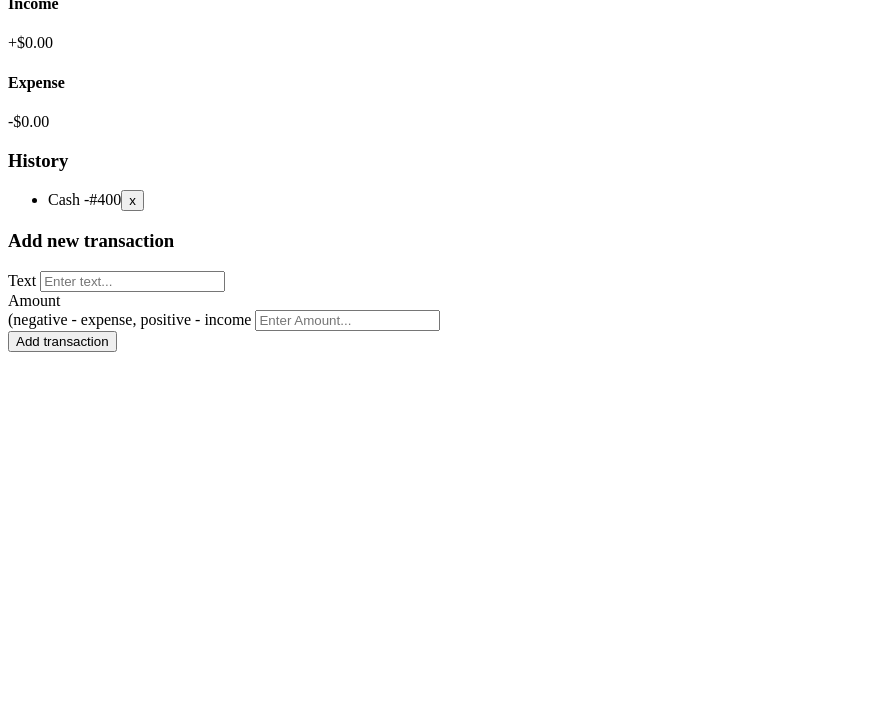
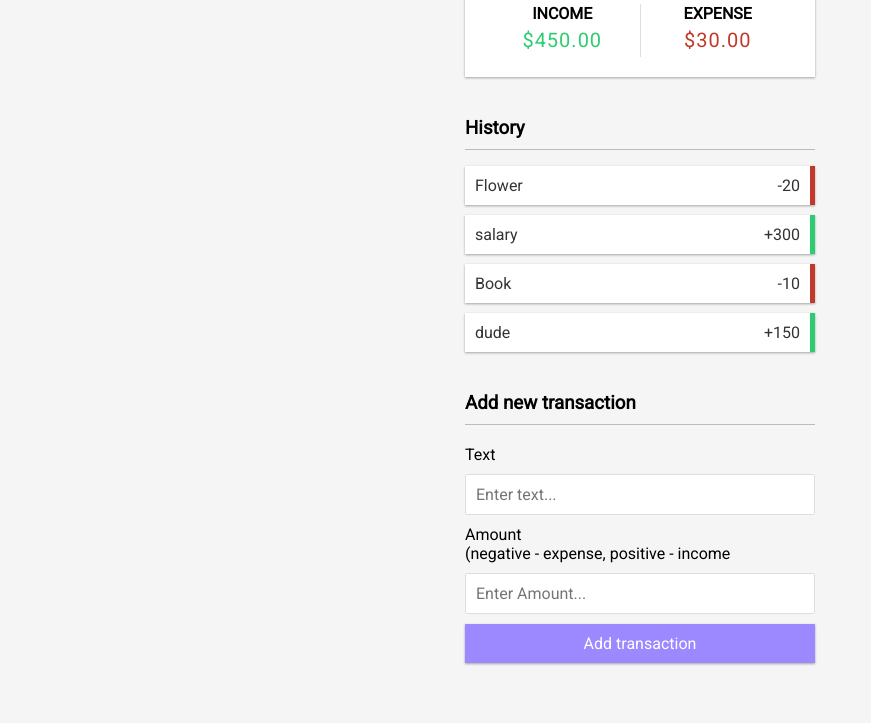
Before and after one commit to D4YonSoundcloud/expense-tracker, a plain HTML site: page index.html in a window 1280 px wide. Shown: the part 171-894 px from the top of the page, without its empty margins (0-871 px from the left). Before the commit the page ends 800 px from the top, so only its background shows below. Drawn offline with Linux system fonts and the light colour scheme.

Commit message:
expense-tracker 4:05pm 2-20-20

```diff
--- a/index.html
+++ b/index.html
@@ -4,7 +4,7 @@
     <meta charset="UTF-8" />
     <meta name="viewport" content="width=device-width, initial-scale=1.0" />
     <link rel="stylesheet" href="style.css" />
-
+    <link href="https://fonts.googleapis.com/css?family=Roboto&display=swap" rel="stylesheet">
     <title>Expense Tracker</title>
   </head>
   <body>
@@ -18,15 +18,17 @@
         <div>
           <h4>Income</h4>
           <p id="money-plus" class="money plus">+$0.00</p>
+        </div>
+        <div>
           <h4>Expense</h4>
           <p id="money-minus" class="money minus">-$0.00</p>
         </div>
       </div>
       <h3>History</h3>
       <ul id="list" class="list">
-        <li class="minus">
-          Cash <span>-#400</span><button class="delete-btn">x</button>
-        </li>
+        <!-- <li class="minus">
+          Cash <span>-$400</span><button class="delete-btn">x</button>
+        </li> -->
       </ul>
 
       <h3>Add new transaction</h3>
@@ -42,6 +44,6 @@
           <button class="btn">Add transaction</button>
       </form>
     </div>
-    <script src="scirpt.js"></script>
+    <script src="script.js"></script>
   </body>
 </html>
--- a/script.js
+++ b/script.js
@@ -0,0 +1,64 @@
+const balance = document.getElementById("balance");
+const moneyPlus = document.getElementById("money-plus");
+const moneyMinus = document.getElementById("money-minus");
+const list = document.getElementById("list");
+const form = document.getElementById("form");
+const text = document.getElementById("text");
+const amount = document.getElementById("amount");
+
+const dummyTransactions = [
+  { id: 1, text: "Flower", amount: -20 },
+  { id: 2, text: "salary", amount: 300 },
+  { id: 3, text: "Book", amount: -10 },
+  { id: 4, text: "dude", amount: 150 }
+];
+
+let transactions = dummyTransactions;
+
+//Add transactions to DOM list
+addTransactionDom = transaction => {
+  //Get sign
+  const sign = transaction.amount < 0 ? "-" : "+";
+
+  const item = document.createElement("li");
+  // add class based on value
+  item.classList.add(transaction.amount < 0 ? "minus" : "plus");
+
+  item.innerHTML = `
+  ${transaction.text}
+  <span>${sign}${Math.abs(transaction.amount)}</span>
+  <button class="delete-btn">x</button>
+  `;
+
+  list.appendChild(item);
+};
+
+//Update the balance, income, and expense
+updateValues = () => {
+  const amounts = transactions.map(transaction => transaction.amount);
+
+  const total = amounts.reduce((acc, item) => (acc += item), 0).toFixed(2);
+
+  const income = amounts
+    .filter(item => item > 0)
+    .reduce((acc, item) => (acc += item), 0)
+    .toFixed(2);
+
+  const expense = (
+    amounts.filter(item => item < 0).reduce((acc, item) => (acc += item), 0) *
+    -1
+  ).toFixed(2);
+
+  balance.innerText = `$${total}`;
+  moneyPlus.innerText = `$${income}`;
+  moneyMinus.innerText = `$${expense}`;
+};
+
+//init applicaition
+init = () => {
+  list.innerHTML = "";
+  transactions.forEach(addTransactionDom);
+  updateValues();
+};
+
+init();
--- a/style.css
+++ b/style.css
@@ -0,0 +1,148 @@
+:root {
+  --box-shadow: 0 1px 3px rgba(0, 0, 0, 0.12), 0 1px 2px rgba(0, 0, 0, 0.24);
+}
+
+* {
+  font-family: "Roboto", sans-serif;
+  box-sizing: border-box;
+}
+
+body {
+  background-color: #f5f5f5;
+  display: flex;
+  flex-direction: column;
+  align-items: center;
+  justify-content: center;
+  min-height: 100vh;
+  margin: 0;
+}
+
+.container {
+  margin: 30px auto;
+  width: 350px;
+}
+
+h1 {
+  letter-spacing: 1px;
+  margin: 0;
+}
+
+h3 {
+  border-bottom: 1px solid #bbb;
+  padding-bottom: 10px;
+  margin: 40px 0 10px;
+}
+
+h4 {
+  margin: 0;
+  text-transform: uppercase;
+}
+
+.inc-exp-container {
+  display: flex;
+  justify-content: space-between;
+  background-color: #fff;
+  box-shadow: var(--box-shadow);
+  padding: 20px;
+}
+
+.inc-exp-container > div {
+  flex: 1;
+  text-align: center;
+}
+
+.inc-exp-container > div:first-of-type {
+  border-right: 1px solid #dedede;
+}
+
+.money {
+  font-size: 20px;
+  letter-spacing: 1px;
+  margin: 5px 0;
+}
+
+.money.plus {
+  color: #2ecc71;
+}
+
+.money.minus {
+  color: #c0392b;
+}
+
+label {
+  display: inline-block;
+  margin: 10px 0;
+}
+
+input[type="text"],
+input[type="number"] {
+  border: 1px solid #dedede;
+  border-radius: 2px;
+  display: block;
+  font-size: 16px;
+  padding: 10px;
+  width: 100%;
+}
+
+.btn {
+  cursor: pointer;
+  background-color: #9c88ff;
+  box-shadow: var(--box-shadow);
+  color: #fff;
+  border: 0;
+  display: block;
+  font-size: 16px;
+  margin: 10px 0 30px;
+  padding: 10px;
+  width: 100%;
+}
+
+.list {
+  list-style-type: none;
+  padding: 0;
+  margin-bottom: 40px;
+}
+
+.list li {
+  background-color: #fff;
+  box-shadow: var(--box-shadow);
+  color: #333;
+  display: flex;
+  justify-content: space-between;
+  position: relative;
+  padding: 10px;
+  margin: 10px 0;
+}
+
+.list li.minus {
+  border-right: 5px solid #c0392b;
+}
+
+.list li.plus {
+  border-right: 5px solid #2ecc71;
+}
+
+.delete-btn {
+  cursor: pointer;
+  background-color: #e74c3c;
+  border: 0;
+  color: #fff;
+  font-size: 20px;
+  line-height: 20px;
+  padding: 2px 5px;
+  position: absolute;
+  top: 50%;
+  left: 0;
+  transform: translate(-100%, -50%);
+  opacity: 0;
+  transition: opacity 0.3s ease;
+}
+
+.list li:hover .delete-btn {
+  opacity: 1;
+}
+
+.btn:focus,
+.delete-btn:focus {
+  outline: 0;
+}
```
